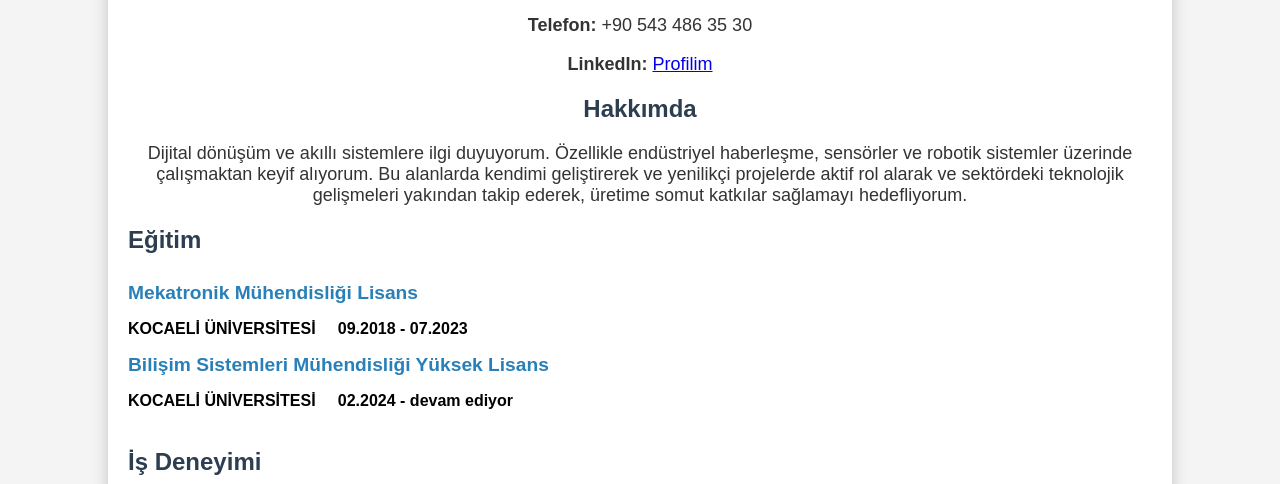
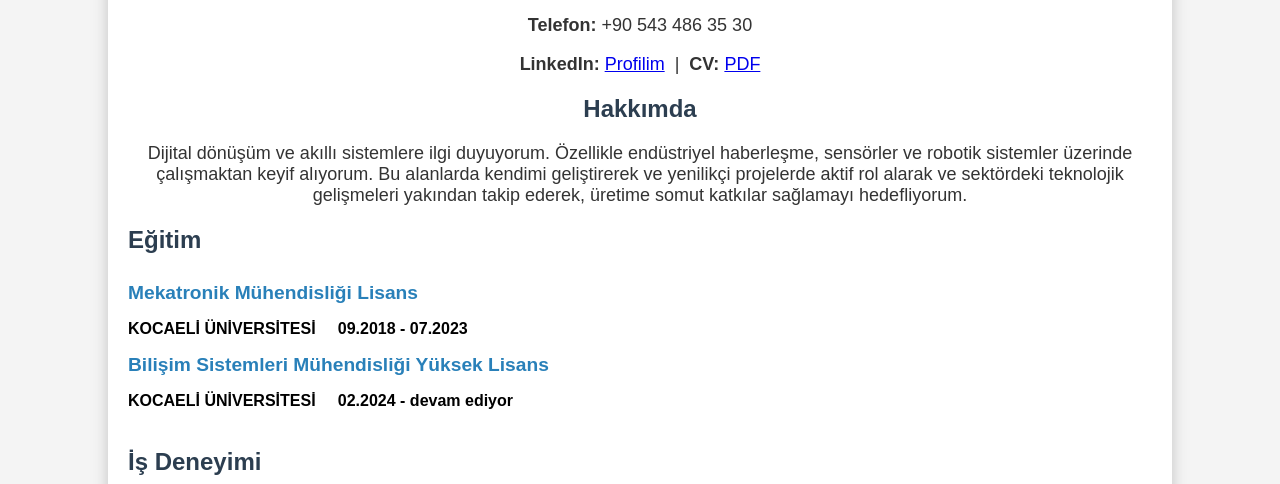
Before and after one commit to ihsancetin141/mycv, a plain HTML site: page index.html in a window 1280 px wide. Shown: the part 316-800 px from the top of the page. Drawn offline with Linux system fonts and the light colour scheme.

Commit message:
Add files via upload

```diff
--- a/index.html
+++ b/index.html
@@ -76,7 +76,11 @@
         <div class="contact-info">
             <p><strong>Email:</strong> ihsancetin60@gmail.com</p>
             <p><strong>Telefon:</strong> +90 543 486 35 30</p>
-            <p><strong>LinkedIn:</strong> <a href="https://www.linkedin.com/in/ihsancetin" target="_blank">Profilim</a></p>
+            <p>
+  <strong>LinkedIn:</strong> <a href="https://www.linkedin.com/in/ihsancetin" target="_blank">Profilim</a>
+  &nbsp;|&nbsp;
+  <strong>CV:</strong> <a href="http://ihsancetin.com.tr/mycv.pdf" target="_blank">PDF</a>
+</p>
             <h2>Hakkımda</h2>
             <p>Dijital dönüşüm ve akıllı sistemlere
 ilgi duyuyorum. Özellikle
```
